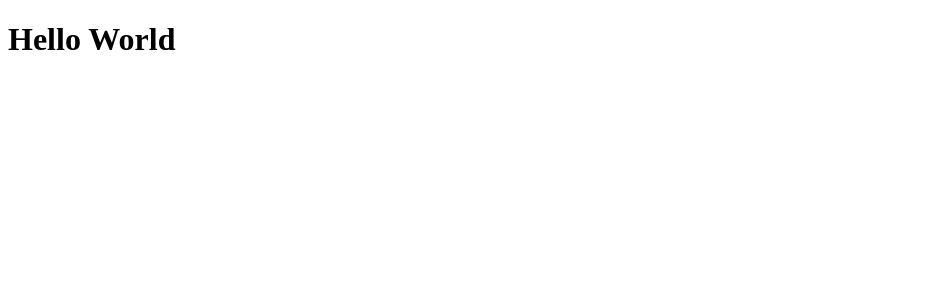
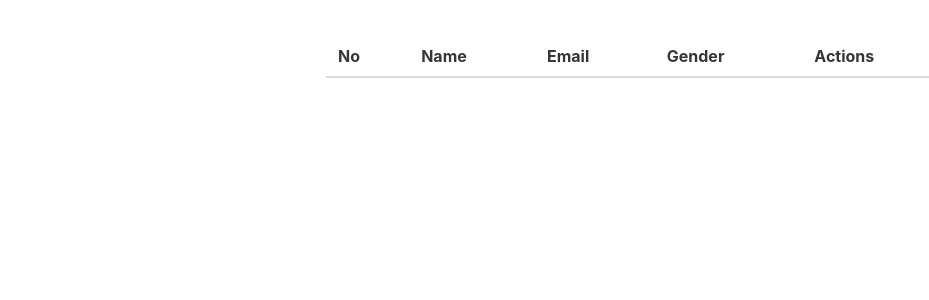
Before and after one commit to nawiq7208/CRUD-MERN, a React (Create React App) app in the folder frontend/: page / in a window 1280 px wide. Shown: the top 300 px of the page, without its empty margins (0-929 px from the left). Built offline with nearby package versions, Linux system fonts and the light colour scheme.

Commit message:
Frontend

```diff
--- a/frontend/src/App.js
+++ b/frontend/src/App.js
@@ -1,7 +1,9 @@
+import UserList from "./components/UserList";
+
 function App() {
   return (
     <div>
-      <h1>Hello World</h1>
+      <UserList/>
     </div>
   );
 }
--- /dev/null
+++ b/frontend/src/components/UserList.js
@@ -0,0 +1,33 @@
+import React, {useState, useEffect} from 'react';
+import axios from 'axios';
+
+const UserList = () => {
+  return (
+    <div className="columns mt-5 is-centered">
+        <div className="column is-half">
+            <table className='table is-striped is-fullwidth'>
+                <thead>
+                    <tr>
+                        <th>No</th>
+                        <th>Name</th>
+                        <th>Email</th>
+                        <th>Gender</th>
+                        <th>Actions</th>
+                    </tr>
+                </thead>
+                <tbody>
+                    <tr>
+                        <td></td>
+                        <td></td>
+                        <td></td>
+                        <td></td>
+                        <td></td>
+                    </tr>
+                </tbody>
+            </table>
+        </div>
+    </div>
+  )
+}
+
+export default UserList
--- a/frontend/src/index.js
+++ b/frontend/src/index.js
@@ -1,6 +1,7 @@
 import React from 'react';
 import ReactDOM from 'react-dom/client';
 import App from './App';
+import "bulma/css/bulma.css";
 
 const root = ReactDOM.createRoot(document.getElementById('root'));
 root.render(
```
